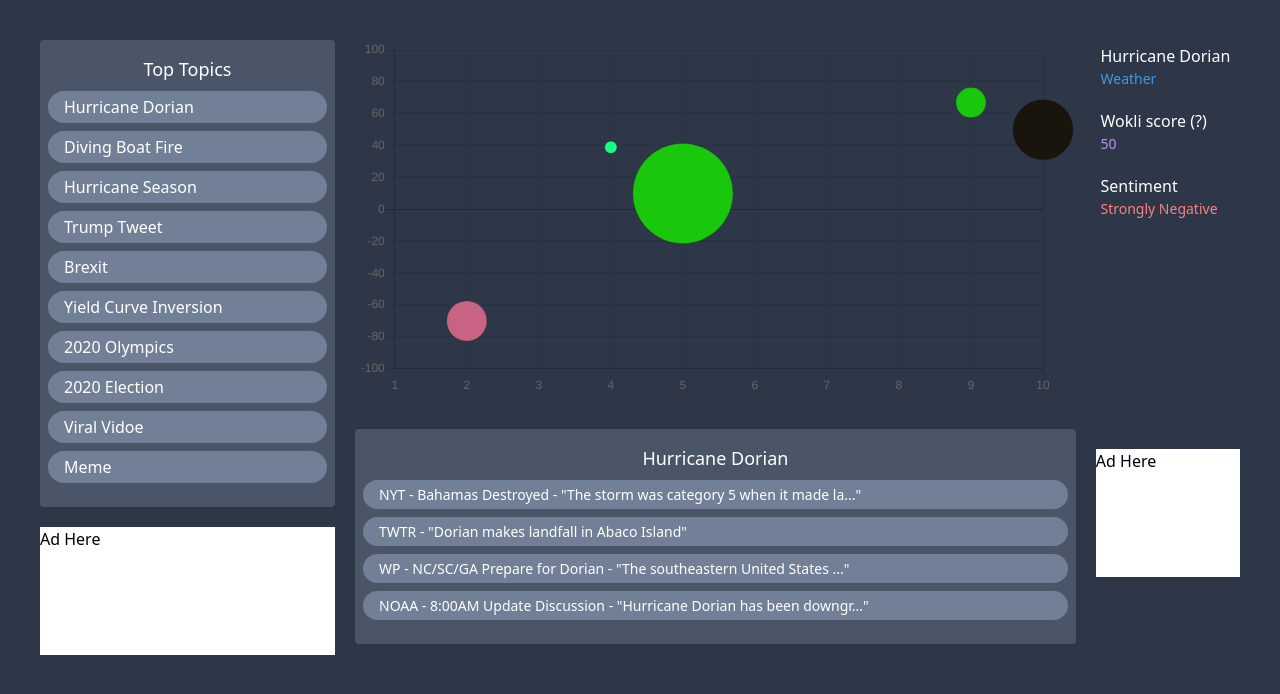
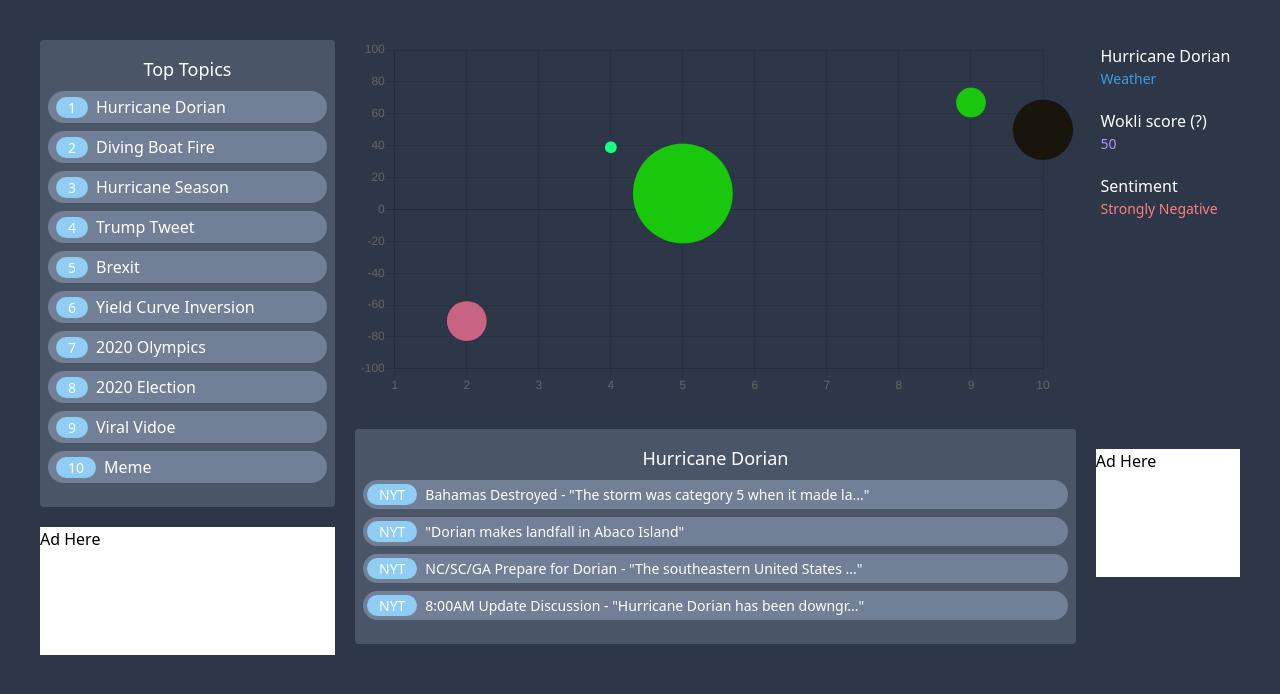
Before and after one commit to Bkdeets/Wokli, an Angular app: page / in a window 1280 px wide. Shown: the top 694 px of the page. Built offline with nearby package versions, Linux system fonts and the light colour scheme.

Commit message:
added some pills

```diff
--- a/src/app/app.module.ts
+++ b/src/app/app.module.ts
@@ -11,6 +11,8 @@
 import { LineChartComponent } from './components/line-chart/line-chart.component';
 import { SentimentPieComponent } from './components/sentiment-pie/sentiment-pie.component';
 import { BubbleChartComponent } from './components/bubble-chart/bubble-chart.component';
+import { TopicNumberComponent } from './components/topic-number/topic-number.component';
+import { NewsSourcePillComponent } from './components/news-source-pill/news-source-pill.component';
 
 @NgModule({
   declarations: [
@@ -22,7 +24,9 @@
     NumberCircleComponent,
     LineChartComponent,
     SentimentPieComponent,
-    BubbleChartComponent
+    BubbleChartComponent,
+    TopicNumberComponent,
+    NewsSourcePillComponent
   ],
   imports: [
     BrowserModule,
--- a/src/app/components/news-feed/news-feed.component.html
+++ b/src/app/components/news-feed/news-feed.component.html
@@ -2,7 +2,8 @@
     <div class="mb-1 mx-auto font-weight-bold text-center">
         <h3 class="text-lg">Hurricane Dorian</h3>
     </div>
-    <div *ngFor="let article of articles; index as i" class="rounded-full p-1 pl-4 bg-gray-600 hover:shadow hover:bg-gray-500 hover:text-black my-2 text-sm">
+    <div *ngFor="let article of articles; index as i" class="flex rounded-full p-1 bg-gray-600 hover:shadow hover:bg-gray-800 my-2 text-sm">
+        <app-topic-number number="NYT" id="{{i+1}}number"></app-topic-number>
         <p>{{article}}</p>
     </div>
 </div>
--- a/src/app/components/news-feed/news-feed.component.ts
+++ b/src/app/components/news-feed/news-feed.component.ts
@@ -7,10 +7,10 @@
 })
 export class NewsFeedComponent implements OnInit {
   articles = [
-    'NYT - Bahamas Destroyed - "The storm was category 5 when it made la..."',
-    'TWTR - "Dorian makes landfall in Abaco Island"',
-    'WP - NC/SC/GA Prepare for Dorian - "The southeastern United States ..."',
-    'NOAA - 8:00AM Update Discussion - "Hurricane Dorian has been downgr..."'
+    'Bahamas Destroyed - "The storm was category 5 when it made la..."',
+    '"Dorian makes landfall in Abaco Island"',
+    'NC/SC/GA Prepare for Dorian - "The southeastern United States ..."',
+    '8:00AM Update Discussion - "Hurricane Dorian has been downgr..."'
   ]
   constructor() { }
 
--- /dev/null
+++ b/src/app/components/news-source-pill/news-source-pill.component.html
@@ -0,0 +1 @@
+<p>news-source-pill works!</p>
--- /dev/null
+++ b/src/app/components/news-source-pill/news-source-pill.component.ts
@@ -0,0 +1,15 @@
+import { Component, OnInit } from '@angular/core';
+
+@Component({
+  selector: 'app-news-source-pill',
+  templateUrl: './news-source-pill.component.html',
+  styleUrls: ['./news-source-pill.component.scss']
+})
+export class NewsSourcePillComponent implements OnInit {
+
+  constructor() { }
+
+  ngOnInit() {
+  }
+
+}
--- a/src/app/components/topic-list/topic-list.component.html
+++ b/src/app/components/topic-list/topic-list.component.html
@@ -1,6 +1,7 @@
 <div class="rounded bg-gray-700 w-full py-4 px-2">
     <h3 class="text-lg text-center mb-1">Top Topics</h3>
-    <div *ngFor="let topic of topics; index as i" class="rounded-full p-1 pl-4 bg-gray-600 hover:shadow hover:bg-gray-500 hover:text-black my-2">
+    <div *ngFor="let topic of topics; index as i" class="rounded-full p-1 pl-2 bg-gray-600 flex items-center hover:shadow hover:bg-gray-800 my-2">
+        <app-topic-number number="{{i+1}}" id="{{i+1}}number"></app-topic-number>
         <p>{{topic}}</p>
     </div>
 </div>
--- /dev/null
+++ b/src/app/components/topic-number/topic-number.component.html
@@ -0,0 +1 @@
+<div class="rounded-full px-3 bg-blue-300 mr-2 text-sm">{{number}}</div>
--- /dev/null
+++ b/src/app/components/topic-number/topic-number.component.ts
@@ -0,0 +1,32 @@
+import { Component, OnInit, Input } from '@angular/core';
+
+@Component({
+  selector: 'app-topic-number',
+  templateUrl: './topic-number.component.html',
+  styleUrls: ['./topic-number.component.scss']
+})
+export class TopicNumberComponent implements OnInit {
+  @Input() number: number;
+
+  bgColors = [
+    "bg-blue-500",
+    "bg-blue-300",
+    "bg-blue-100",
+    "bg-green-500",
+    "bg-green-300",
+    "bg-green-100",
+    "bg-yellow-500",
+    "bg-yellow-300",
+    "bg-yellow-100",
+    "bg-red-500"
+  ];
+
+  constructor() { }
+
+  ngOnInit() {
+  }
+
+  setColor(){
+    document.getElementById(String(this.number)+'number').classList.add(this.bgColors[this.number-1]);
+  }
+}
```
Also changed, not shown: src/app/components/news-source-pill/news-source-pill.component.scss (added), src/app/components/topic-number/topic-number.component.scss (added), 2 other files (tests, documents, lock files or other folders).
